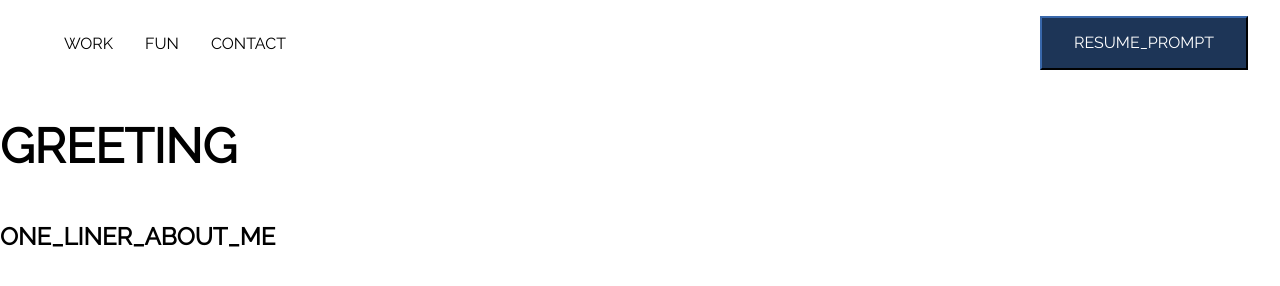
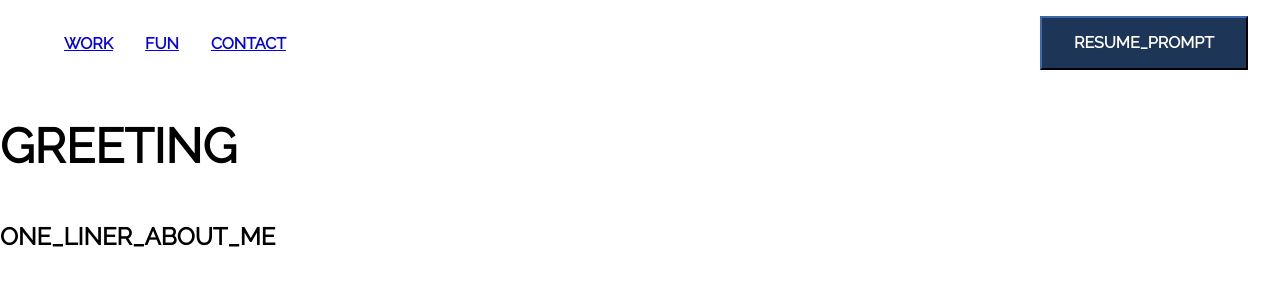
Before and after one commit to BrandenSoropia/BrandenSoropia.github.io, a Gatsby site in the folder personal-site/: page / in a window 1280 px wide. Built offline with nearby package versions, Linux system fonts and the light colour scheme; Gatsby itself is replaced by a stand-in of ours; what @styled-system/prop-types would draw is missing.

Commit message:
Define different button styles using variants. Update READ ME with 'in dev' state links.

```diff
--- a/personal-site/src/components/header.js
+++ b/personal-site/src/components/header.js
@@ -1,9 +1,9 @@
 import React from "react";
 import PropTypes from "prop-types";
 import styled from "styled-components";
-import { Text, PageTitle, Flex, Button } from "../theme/components";
+import { Text, PageTitle, Flex, Button, Link } from "../theme/components";
 
-const MarginRightText = styled(Text).attrs(() => ({
+const MarginRightLink = styled(Link).attrs(() => ({
   mr: "4",
 }))``;
 
@@ -11,10 +11,10 @@ const Header = ({ siteTitle }) => {
   return (
     <Flex justifyContent="flex-start" mx="4" pt="3" alignItems="center">
       <PageTitle mr="4">{siteTitle}</PageTitle>
-      <MarginRightText withHover textId="WORK" />
-      <MarginRightText withHove textId="FUN" />
-      <MarginRightText withHover textId="CONTACT" />
-      <Button ml="auto" onClick={() => {}}>
+      <MarginRightLink textId="WORK" to="#" />
+      <MarginRightLink textId="FUN" to="#" />
+      <MarginRightLink textId="CONTACT" to="#" />
+      <Button variant="primary" ml="auto" onClick={() => {}}>
         <Text m="0" textId="RESUME_PROMPT" />
       </Button>
     </Flex>
--- a/personal-site/src/theme/colors.js
+++ b/personal-site/src/theme/colors.js
@@ -14,6 +14,9 @@ const colors = {
       backgroundColor: "#1D3557",
     },
   },
+  link: {
+    focus: "#A8DADC",
+  },
 };
 
 export default colors;
--- a/personal-site/src/theme/components/button.js
+++ b/personal-site/src/theme/components/button.js
@@ -1,9 +1,15 @@
 import React from "react";
 import PropTypes from "prop-types";
 import styled from "styled-components";
-import { space, layout, color, border } from "styled-system";
+import {
+  space,
+  layout,
+  color,
+  border,
+  typography,
+  variant,
+} from "styled-system";
 
-// TODO: Make primary button
 const primaryStyles = {
   px: 4,
   py: 3,
@@ -12,25 +18,43 @@ const primaryStyles = {
   borderColor: "button.primary.backgroundColor",
   fontWeight: "bold",
   tabIndex: 0,
+  cursor: "pointer",
 };
 
-const StyledButton = styled.button.attrs(({ primary }) => ({
-  ...(primary && primaryStyles),
-}))`
-  cursor: pointer;
+export const buttonVariantStyles = {
+  primary: primaryStyles,
+};
 
+/**
+ * To add new button styles, use variants! Steps:
+ * 1) Define your styles and add them to `buttonStyles`
+ * 2) Add the variant key in the variants object below.
+ *
+ * Doing this should be enough! The button styles are added to the theme.
+ * Note: These variants have access to all the theme values.
+ * Note 2: Do not use conflicting styled-system props when using this component.
+ * Ex: don't define "color" again in <Button />
+ */
+const StyledButton = styled.button`
   ${space}
   ${layout}
   ${color}
   ${border}
+  ${typography}
+  ${variant({
+    scale: "buttons",
+    variants: {
+      primary: null,
+    },
+  })}
 `;
 /**
  *
  * @param {Object} rest should have all the styled-system props.
  */
-const Button = ({ primary, children, onClick, ...rest }) => {
+const Button = ({ children, onClick, ...rest }) => {
   return (
-    <StyledButton {...rest} primary={primary} onClick={onClick}>
+    <StyledButton {...rest} onClick={onClick}>
       {children}
     </StyledButton>
   );
--- a/personal-site/src/theme/components/index.js
+++ b/personal-site/src/theme/components/index.js
@@ -3,3 +3,4 @@ export { default as Flex } from "./flex";
 export * from "./text";
 export { default as Button } from "./button";
 export { default as GlobalStyle } from "./global-style";
+export { default as Link } from "./nav-link";
--- /dev/null
+++ b/personal-site/src/theme/components/nav-link.js
@@ -0,0 +1,46 @@
+import React from "react";
+import { Link as GatsbyLink } from "gatsby";
+import { useIntl } from "react-intl";
+import PropTypes from "prop-types";
+import { space, layout, color, typography } from "styled-system";
+import styled from "styled-components";
+
+// TODO: Define variant for in dev link to be used for Work and Fun tbas when empty.
+const StyledGatsbyLink = styled(GatsbyLink).attrs(() => ({
+  tabIndex: 0,
+  fontWeight: "bold",
+}))`
+  a:active {
+    text-decoration: none;
+  }
+
+  ${space}
+  ${layout}
+  ${color}
+  ${typography}
+`;
+
+const Link = ({ textId, values, children, to, ...rest }) => {
+  const { formatMessage } = useIntl();
+
+  return (
+    <StyledGatsbyLink to={to} {...rest}>
+      {textId ? formatMessage({ id: textId, values }) : children}
+    </StyledGatsbyLink>
+  );
+};
+
+Link.propTypes = {
+  to: PropTypes.string.isRequired,
+  textId: PropTypes.string,
+  children: PropTypes.node,
+  values: PropTypes.shape({}),
+};
+
+Link.defaultProps = {
+  textId: "",
+  children: null,
+  values: null,
+};
+
+export default Link;
--- a/personal-site/src/theme/index.js
+++ b/personal-site/src/theme/index.js
@@ -1,5 +1,6 @@
-// Theme values
+// Base Theme values
 import colors from "./colors";
+import { buttonVariantStyles } from "./components/button";
 
 /**
  * `styled-systems` can reference these values In their props. Explanation:
@@ -16,6 +17,7 @@ import colors from "./colors";
  */
 const theme = {
   colors,
+  buttons: buttonVariantStyles,
 };
 
 export default theme;
```
Also changed, not shown: personal-site/README.md.
